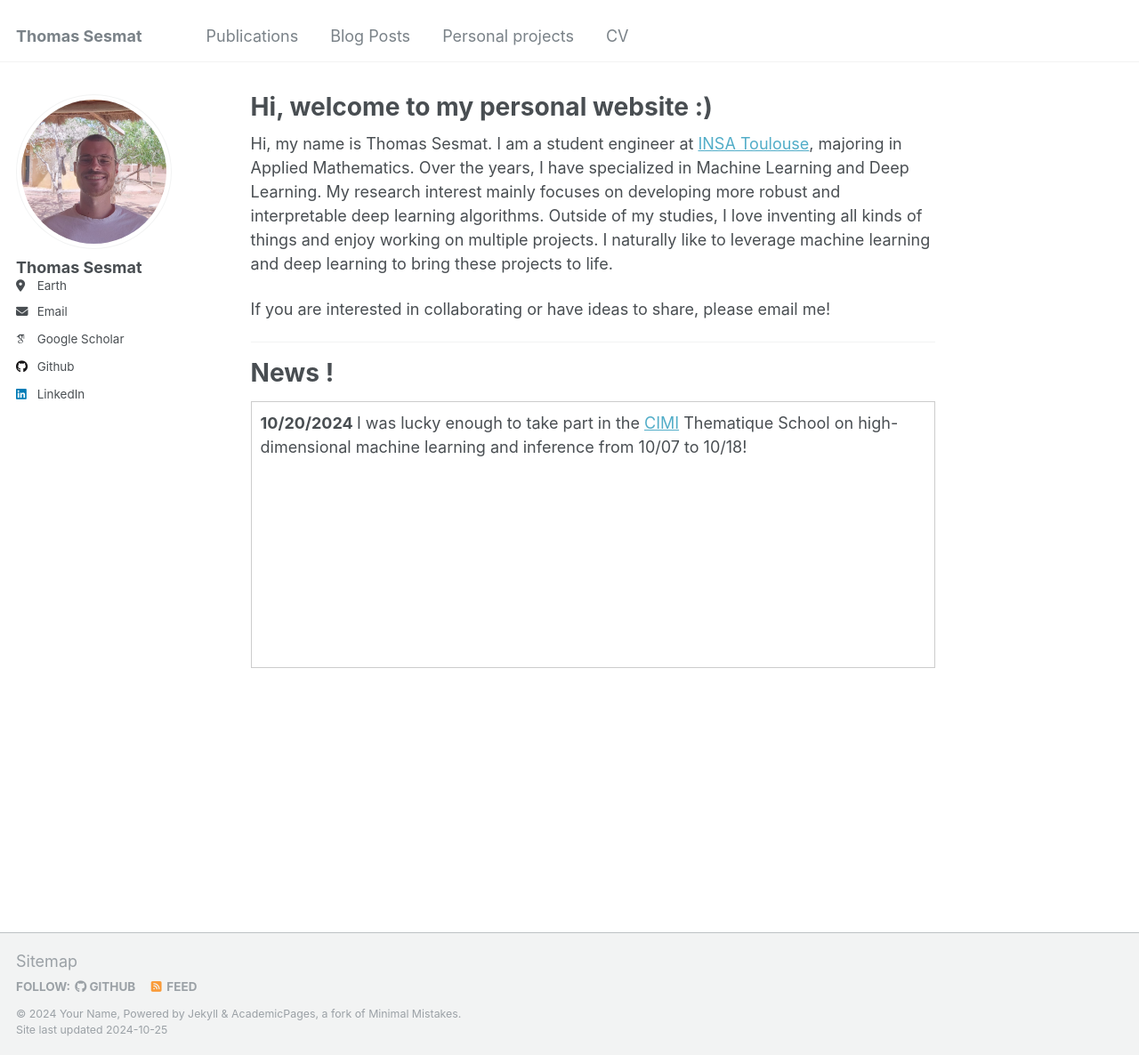
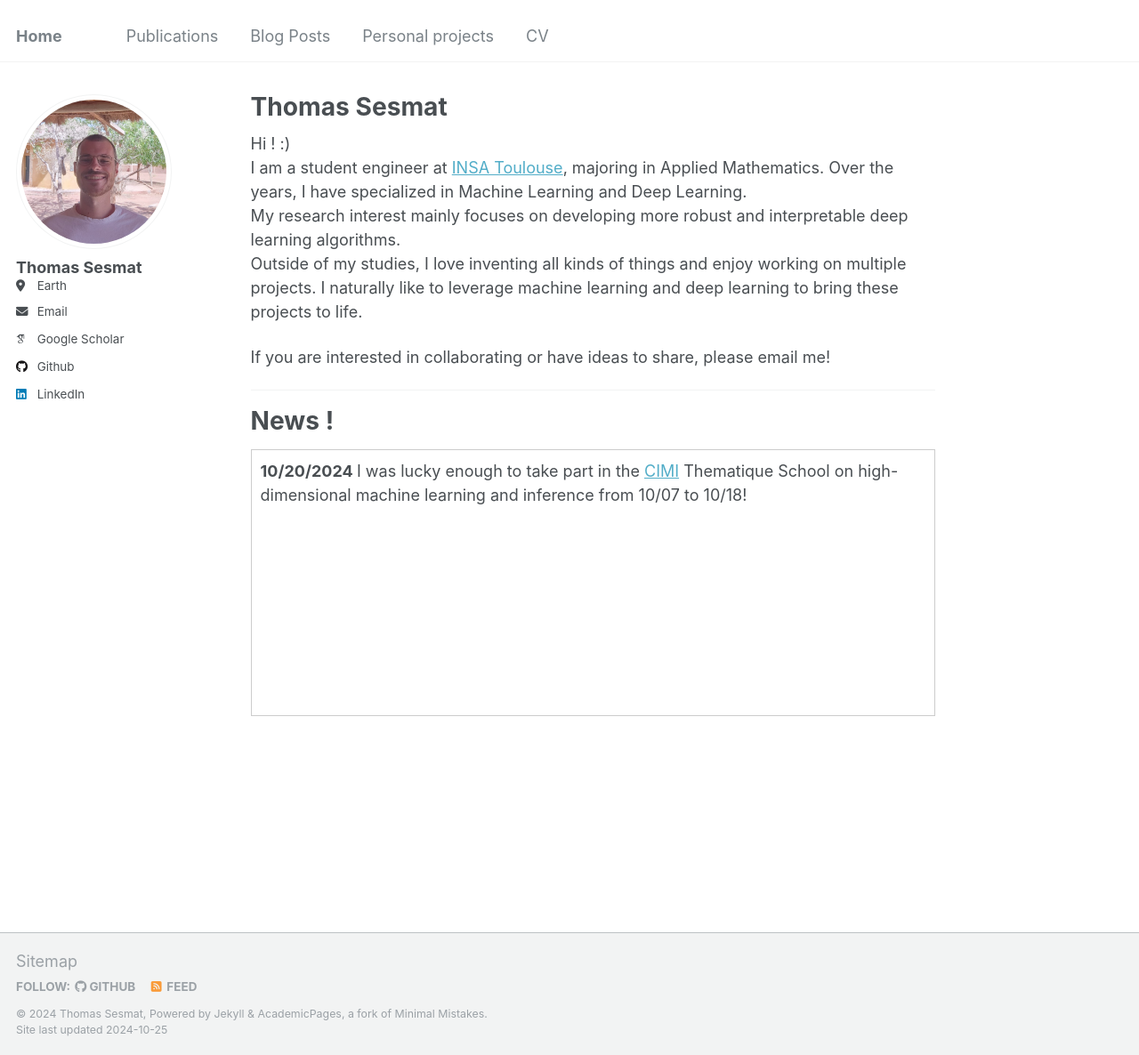
Before and after one commit to sourisimos/sourisimos.github.io, a Jekyll site: the page built from _pages/about.md, in a window 1280 px wide and 1186 px high. Shown: the whole window at 89% size. Built offline with Jekyll 4.4.1, drawn with Linux system fonts in a browser that asks for light colours; some web fonts are replaced.

Commit message:
add link to my website

```diff
--- a/_config.yml
+++ b/_config.yml
@@ -8,13 +8,13 @@
 
 # Basic Site Settings
 locale                   : "en-US"
-title                    : "Thomas Sesmat"
+title                    : "Home"
 title_separator          : "-"
-name                     : &name "Your Name"
+name                     : &name "Thomas Sesmat"
 description              : &description ""
-url                      : https://academicpages.github.io # the base hostname & protocol for your site e.g. "https://mmistakes.github.io"
+url                      : https://sourisimos.github.io
 baseurl                  : "" # the subpath of your site, e.g. "/blog"
-repository               : "academicpages/academicpages.github.io"
+repository               : "https://sourisimos.github.io"
 
 # Site Author - The following control what appear as part of the author content on the side bar.
 #               If a field is blank the icon and link will not appear, otherwise it will be shown.
@@ -28,7 +28,7 @@ author:
   location         : "Earth"
   student          : "INSA Toulouse"
   uri              : # URL
-  email            : "tom.sesmat@gmail.com"
+  email            : "tom.sesmat[at]gmail[dot]com"
 
   # Academic websites
   arxiv            : # URL - Update with the correct link to your profile
--- a/_pages/about.md
+++ b/_pages/about.md
@@ -1,6 +1,6 @@
 ---
 permalink: /
-title: "Hi, welcome to my personal website :)"
+title: "Thomas Sesmat"
 author_profile: true
 redirect_from:
   - /about/
@@ -9,8 +9,9 @@ redirect_from:
 
 
 
-Hi, my name is Thomas Sesmat. I am a student engineer at [INSA Toulouse](https://www.insa-toulouse.fr/ "INSA Toulouse"), majoring in Applied Mathematics. Over the years, I have specialized in Machine Learning and Deep Learning.
-My research interest mainly focuses on developing more robust and interpretable deep learning algorithms.
+Hi ! :) <br>
+I am a student engineer at [INSA Toulouse](https://www.insa-toulouse.fr/ "INSA Toulouse"), majoring in Applied Mathematics. Over the years, I have specialized in Machine Learning and Deep Learning.<br>
+My research interest mainly focuses on developing more robust and interpretable deep learning algorithms. <br>
 Outside of my studies, I love inventing all kinds of things and enjoy working on multiple projects. I naturally like to leverage machine learning and deep learning to bring these projects to life.
 
 If you are interested in collaborating or have ideas to share, please email me!
```
